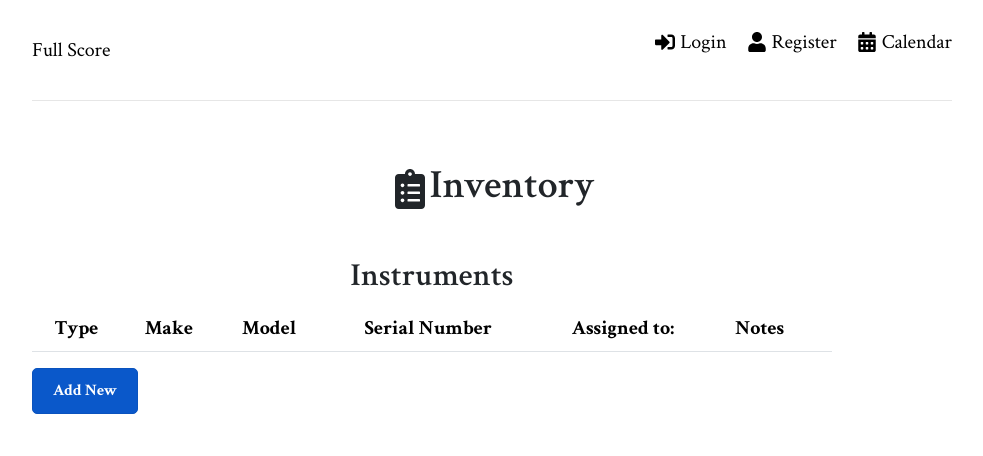
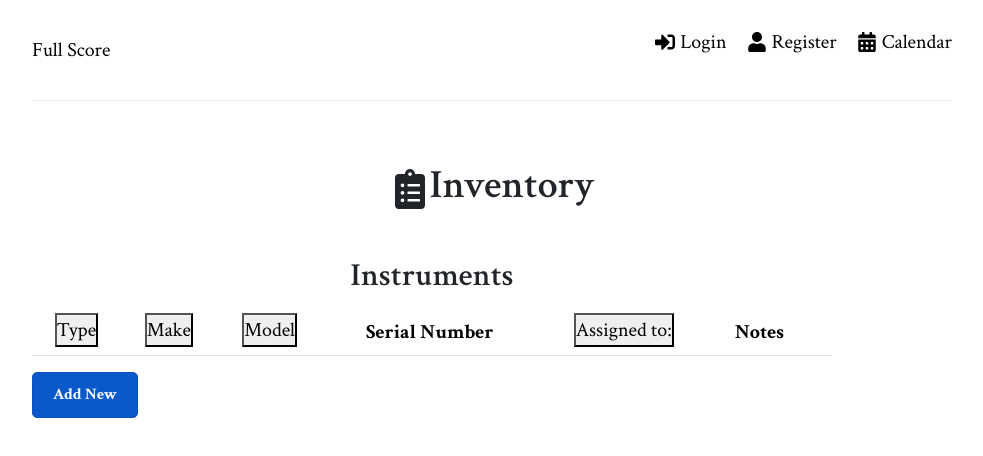
Before and after one commit to MediumJeff/full-score, a React (Create React App) app in the folder frontend/: page /inventory in a window 1280 px wide. Shown: the top 456 px of the page, without its empty margins (148-1131 px from the left). Built offline with nearby package versions, Linux system fonts and the light colour scheme.

Commit message:
Adding sorting function

```diff
--- a/frontend/src/pages/Inventory.jsx
+++ b/frontend/src/pages/Inventory.jsx
@@ -35,6 +35,23 @@ const Inventory = () => {
   const [show, setShow] = useState(false)
   const [updatedItem, setUpdatedItem] = useState([])
   const [editModal, setEditModal] = useState(false)
+  const [sortedField, setSortedField] = useState(null)
+
+  const tableSorter = (props) => {
+    let { instruments } = props
+    let sortedInstruments = [...instruments]
+    if (sortedField !== null) {
+      sortedInstruments.sort((a,b) => {
+        if(a[sortedField] < b[sortedField]) {
+          return -1
+        }
+        if(a[sortedField] > b[sortedField]) {
+          return 1
+        }
+        return 0
+      })
+    }
+  }
 
   const itemDisplay = (e) => {
     setItemDetail(e)
@@ -85,11 +102,19 @@ const Inventory = () => {
         <Table>
           <thead>
             <tr>
-              <th>Type</th>
-              <th>Make</th>
-              <th>Model</th>
+              <th>
+                <button type="button" onClick={() => setSortedField('type')}>Type</button>
+              </th>
+              <th>
+                <button type="button" onClick={() => setSortedField('make')}>Make</button>
+              </th>
+              <th>
+                <button type="button" onClick={() => setSortedField('model')}>Model</button>
+              </th>
               <th>Serial Number</th>
-              <th>Assigned to:</th>
+              <th>
+                <button type="button" onClick={() => setSortedField('assignedTo')}>Assigned to:</button>
+              </th>
               <th>Notes</th>
               <th></th>
             </tr>
```
